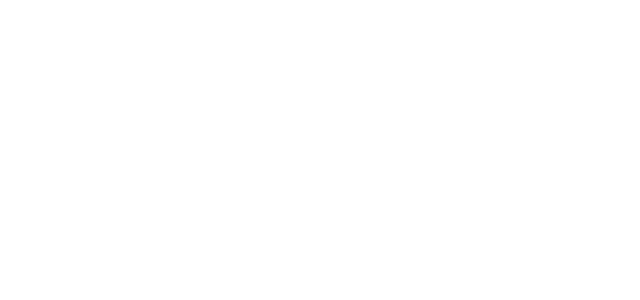
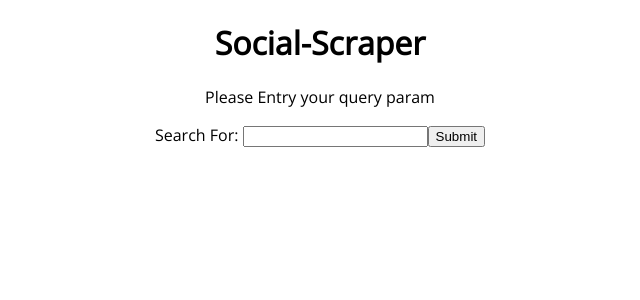
Before and after one commit to bgoldfarb/react-social-scraper, a React (Create React App) app: page / in a window 1280 px wide. Shown: the top 300 px of the page, without its empty margins (320-960 px from the left). Built offline with nearby package versions, Linux system fonts and the light colour scheme.

Commit message:
Second Commnit

```diff
--- a/public/index.html
+++ b/public/index.html
@@ -10,6 +10,7 @@
     -->
     <link rel="manifest" href="%PUBLIC_URL%/manifest.json">
     <link rel="shortcut icon" href="%PUBLIC_URL%/favicon.ico">
+    <link href="https://fonts.googleapis.com/css?family=Open+Sans" rel="stylesheet">
     <!--
       Notice the use of %PUBLIC_URL% in the tags above.
       It will be replaced with the URL of the `public` folder during the build.
@@ -19,7 +20,7 @@
       work correctly both with client-side routing and a non-root public URL.
       Learn how to configure a non-root public URL by running `npm run build`.
     -->
-    <title>React App</title>
+    <title>Social Scrape</title>
   </head>
   <body>
     <noscript>
--- a/src/App.css
+++ b/src/App.css
@@ -1,28 +1,9 @@
-.App {
-  text-align: center;
+.wrapper{
+  position:relative;
+    margin:0 auto;
+    clear:left;
+    height:auto;
+    z-index: 0;
+    text-align:center;/* Add This*/
+    font-family: 'Open Sans', sans-serif;
 }
-
-.App-logo {
-  animation: App-logo-spin infinite 20s linear;
-  height: 80px;
-}
-
-.App-header {
-  background-color: #222;
-  height: 150px;
-  padding: 20px;
-  color: white;
-}
-
-.App-title {
-  font-size: 1.5em;
-}
-
-.App-intro {
-  font-size: large;
-}
-
-@keyframes App-logo-spin {
-  from { transform: rotate(0deg); }
-  to { transform: rotate(360deg); }
-}
--- a/src/App.js
+++ b/src/App.js
@@ -4,8 +4,13 @@ import './App.css';
 class App extends Component {
   render() {
     return (
-    <div>
-
+    <div className = 'wrapper'>
+      <div className = "main-title">
+        <h1>Social-Scraper</h1>
+      </div>
+      <p> Please Entry your query param </p>
+     Search For: <input id="user-input-value" value = ''/>
+      <button id = 'submit-button'>  Submit </button>
     </div>
     );
   }
```
Also changed, not shown: package.json (line endings or trailing spaces).
